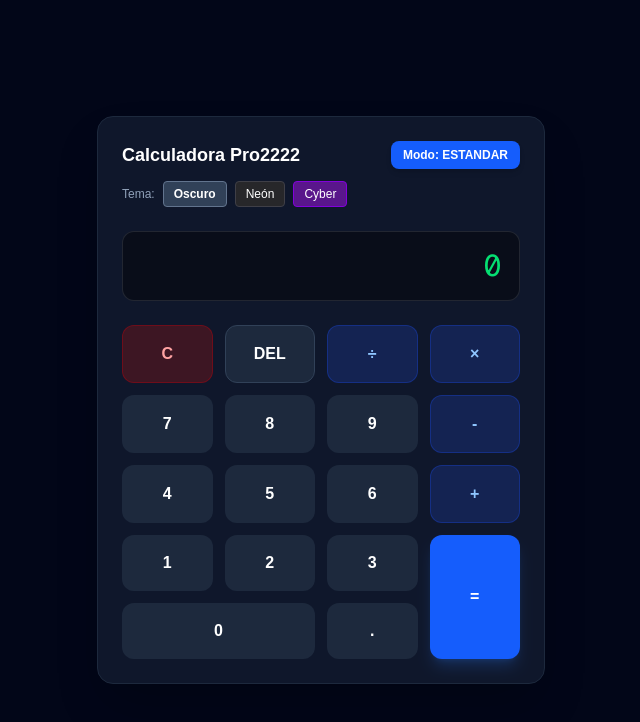
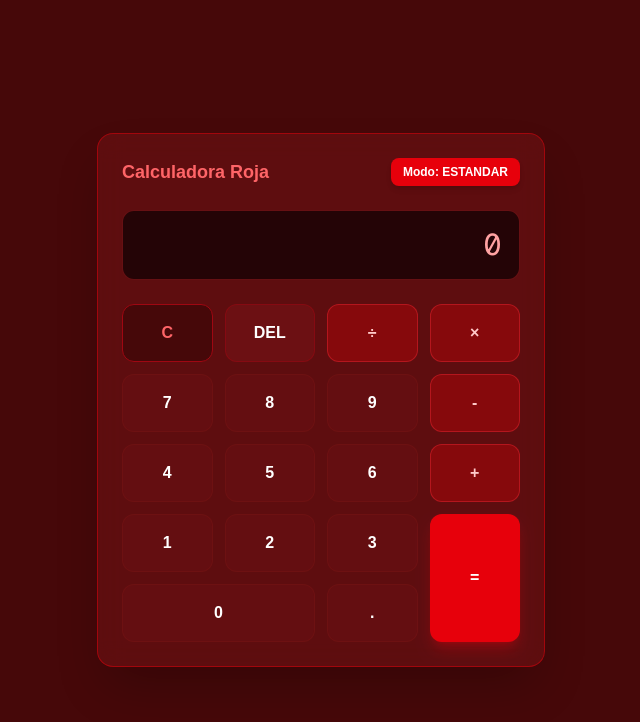
Before and after one commit to jindermar57/calculadora, a Next.js app: page / in a window 1280 px wide. Shown: the top 722 px of the page, without its empty margins (319-959 px from the left). Built offline with nearby package versions, Linux system fonts and the light colour scheme.

Commit message:
calculadora roja

```diff
--- a/app/page.tsx
+++ b/app/page.tsx
@@ -1,13 +1,11 @@
-'use client';
+'client';
 
 import { useState } from 'react';
 
 export default function Home() {
   const [display, setDisplay] = useState('0');
-  const [modo, setModo] = useState('estandar'); // 'estandar' o 'cientifica'
-  const [tema, setTema] = useState('dark');     // 'dark', 'neon', 'cyberpunk'
+  const [modo, setModo] = useState('estandar');
 
-  // Función para manejar los clics de los botones
   const handleButtonClick = (value: string) => {
     if (value === 'C') {
       setDisplay('0');
@@ -15,7 +13,6 @@ export default function Home() {
       setDisplay(display.length > 1 ? display.slice(0, -1) : '0');
     } else if (value === '=') {
       try {
-        // Reemplazamos símbolos visuales por operadores matemáticos de JS
         let expresion = display
           .replace(/×/g, '*')
           .replace(/÷/g, '/')
@@ -25,7 +22,6 @@ export default function Home() {
           .replace(/sin\(/g, 'Math.sin(')
           .replace(/cos\(/g, 'Math.cos(')
           .replace(/tan\(/g, 'Math.tan(');
-
         const resultado = eval(expresion);
         setDisplay(String(resultado));
       } catch (error) {
@@ -40,90 +36,61 @@ export default function Home() {
     }
   };
 
-  // Estilos dinámicos según el tema seleccionado
-  themes: {
-    // Definimos clases para los temas
-  }
-  const themeStyles = {
-    dark: 'bg-slate-950 text-white border-slate-800 bg-slate-900',
-    neon: 'bg-zinc-950 text-cyan-400 border-cyan-500/30 bg-zinc-900 shadow-cyan-500/10',
-    cyberpunk: 'bg-purple-950 text-yellow-300 border-yellow-500/40 bg-purple-900',
-  }[tema];
-
   return (
-    <main className={`flex min-h-screen flex-col items-center justify-center p-4 transition-colors duration-300 ${tema === 'neon' ? 'bg-zinc-950 text-cyan-400' : tema === 'cyberpunk' ? 'bg-purple-950 text-yellow-300' : 'bg-slate-950 text-white'}`}>
-
-      <div className={`w-full max-w-md border rounded-2xl p-6 shadow-2xl transition-all ${tema === 'neon' ? 'bg-zinc-900 border-cyan-500/40' : tema === 'cyberpunk' ? 'bg-purple-900 border-yellow-500/50' : 'bg-slate-900 border-slate-800'}`}>
-
-        {/* Encabezado: Selectores de Modo y Tema */}
-        <div className="flex flex-col gap-3 mb-6">
-          <div className="flex justify-between items-center">
-            <h1 className="text-lg font-bold">Calculadora Pro2222</h1>
-
-            {/* Botón de Modo Estándar / Científica */}
-            <button
-              onClick={() => setModo(modo === 'estandar' ? 'cientifica' : 'estandar')}
-              className="text-xs bg-blue-600 hover:bg-blue-500 text-white px-3 py-1.5 rounded-lg font-semibold transition shadow-md"
-            >
-              Modo: {modo.toUpperCase()}
-            </button>
-          </div>
-
-          {/* Botón Selector de Colores (Temas) */}
-          <div className="flex gap-2 items-center text-xs">
-            <span className="text-slate-400 font-medium">Tema:</span>
-            <button onClick={() => setTema('dark')} className={`px-2.5 py-1 rounded border transition ${tema === 'dark' ? 'bg-slate-700 border-slate-500 font-bold' : 'bg-slate-800 border-slate-700'}`}>Oscuro</button>
-            <button onClick={() => setTema('neon')} className={`px-2.5 py-1 rounded border transition ${tema === 'neon' ? 'bg-cyan-900 border-cyan-400 font-bold text-cyan-200' : 'bg-zinc-800 border-zinc-700'}`}>Neón</button>
-            <button onClick={() => setTema('cyberpunk')} className={`px-2.5 py-1 rounded border transition ${tema === 'cyberpunk' ? 'bg-purple-800 border-yellow-400 font-bold text-yellow-200' : 'bg-purple-900 border-purple-700'}`}>Cyber</button>
-          </div>
+    <main className="flex min-h-screen flex-col items-center justify-center bg-red-950 text-white p-4">
+      <div className="w-full max-w-md bg-red-900/40 border border-red-600/50 rounded-2xl p-6 shadow-2xl backdrop-blur-md">
+        <div className="flex justify-between items-center mb-6">
+          <h1 className="text-lg font-bold text-red-400">Calculadora Roja</h1>
+          <button
+            onClick={() => setModo(modo === 'estandar' ? 'cientifica' : 'estandar')}
+            className="text-xs bg-red-600 hover:bg-red-500 text-white px-3 py-1.5 rounded-lg font-semibold transition shadow-md"
+          >
+            Modo: {modo.toUpperCase()}
+          </button>
         </div>
 
-        {/* Pantalla de la Calculadora */}
-        <div className="bg-black/40 border border-white/10 rounded-xl p-4 text-right text-3xl font-mono tracking-wider mb-6 text-green-400 overflow-x-auto min-h-[70px] flex items-center justify-end">
+        <div className="bg-black/60 border border-red-500/30 rounded-xl p-4 text-right text-3xl font-mono tracking-wider mb-6 text-red-300 overflow-x-auto min-h-[70px] flex items-center justify-end">
           {display}
         </div>
 
-        {/* Panel de Botones Científicos (Se muestra solo si el modo es 'cientifica') */}
         {modo === 'cientifica' && (
-          <div className="grid grid-cols-5 gap-2 mb-3 bg-white/5 p-2 rounded-xl border border-white/10 animate-fadeIn">
-            <button onClick={() => handleButtonClick('sin(')} className="bg-amber-900/40 hover:bg-amber-900/60 text-amber-300 text-xs font-semibold py-2.5 rounded-lg transition border border-amber-800/40">sin</button>
-            <button onClick={() => handleButtonClick('cos(')} className="bg-amber-900/40 hover:bg-amber-900/60 text-amber-300 text-xs font-semibold py-2.5 rounded-lg transition border border-amber-800/40">cos</button>
-            <button onClick={() => handleButtonClick('tan(')} className="bg-amber-900/40 hover:bg-amber-900/60 text-amber-300 text-xs font-semibold py-2.5 rounded-lg transition border border-amber-800/40">tan</button>
-            <button onClick={() => handleButtonClick('√(')} className="bg-amber-900/40 hover:bg-amber-900/60 text-amber-300 text-xs font-semibold py-2.5 rounded-lg transition border border-amber-800/40">√</button>
-            <button onClick={() => handleButtonClick('^')} className="bg-amber-900/40 hover:bg-amber-900/60 text-amber-300 text-xs font-semibold py-2.5 rounded-lg transition border border-amber-800/40">x^y</button>
-            <button onClick={() => handleButtonClick('π')} className="bg-amber-900/40 hover:bg-amber-900/60 text-amber-300 text-xs font-semibold py-2.5 rounded-lg transition border border-amber-800/40">π</button>
-            <button onClick={() => handleButtonClick('e')} className="bg-amber-900/40 hover:bg-amber-900/60 text-amber-300 text-xs font-semibold py-2.5 rounded-lg transition border border-amber-800/40">e</button>
-            <button onClick={() => handleButtonClick('(')} className="bg-amber-900/40 hover:bg-amber-900/60 text-amber-300 text-xs font-semibold py-2.5 rounded-lg transition border border-amber-800/40">(</button>
-            <button onClick={() => handleButtonClick(')')} className="bg-amber-900/40 hover:bg-amber-900/60 text-amber-300 text-xs font-semibold py-2.5 rounded-lg transition border border-amber-800/40">)</button>
+          <div className="grid grid-cols-5 gap-2 mb-3 bg-red-950/40 p-2 rounded-xl border border-red-500/20">
+            <button onClick={() => handleButtonClick('sin(')} className="bg-red-900/60 hover:bg-red-800 text-red-200 text-xs font-semibold py-2.5 rounded-lg transition border border-red-700">sin</button>
+            <button onClick={() => handleButtonClick('cos(')} className="bg-red-900/60 hover:bg-red-800 text-red-200 text-xs font-semibold py-2.5 rounded-lg transition border border-red-700">cos</button>
+            <button onClick={() => handleButtonClick('tan(')} className="bg-red-900/60 hover:bg-red-800 text-red-200 text-xs font-semibold py-2.5 rounded-lg transition border border-red-700">tan</button>
+            <button onClick={() => handleButtonClick('√(')} className="bg-red-900/60 hover:bg-red-800 text-red-200 text-xs font-semibold py-2.5 rounded-lg transition border border-red-700">√</button>
+            <button onClick={() => handleButtonClick('^')} className="bg-red-900/60 hover:bg-red-800 text-red-200 text-xs font-semibold py-2.5 rounded-lg transition border border-red-700">x^y</button>
+            <button onClick={() => handleButtonClick('π')} className="bg-red-900/60 hover:bg-red-800 text-red-200 text-xs font-semibold py-2.5 rounded-lg transition border border-red-700">π</button>
+            <button onClick={() => handleButtonClick('e')} className="bg-red-900/60 hover:bg-red-800 text-red-200 text-xs font-semibold py-2.5 rounded-lg transition border border-red-700">e</button>
+            <button onClick={() => handleButtonClick('(')} className="bg-red-900/60 hover:bg-red-800 text-red-200 text-xs font-semibold py-2.5 rounded-lg transition border border-red-700">(</button>
+            <button onClick={() => handleButtonClick(')')} className="bg-red-900/60 hover:bg-red-800 text-red-200 text-xs font-semibold py-2.5 rounded-lg transition border border-red-700">)</button>
           </div>
         )}
 
-        {/* Teclado Estándar */}
         <div className="grid grid-cols-4 gap-3">
-          <button onClick={() => handleButtonClick('C')} className="bg-red-900/40 hover:bg-red-900/60 text-red-300 font-semibold p-4 rounded-xl transition border border-red-800/50">C</button>
-          <button onClick={() => handleButtonClick('DEL')} className="bg-slate-800 hover:bg-slate-700 font-semibold p-4 rounded-xl transition border border-slate-700">DEL</button>
-          <button onClick={() => handleButtonClick('÷')} className="bg-blue-900/40 hover:bg-blue-900/60 text-blue-300 font-semibold p-4 rounded-xl transition border border-blue-800/50">÷</button>
-          <button onClick={() => handleButtonClick('×')} className="bg-blue-900/40 hover:bg-blue-900/60 text-blue-300 font-semibold p-4 rounded-xl transition border border-blue-800/50">×</button>
+          <button onClick={() => handleButtonClick('C')} className="bg-red-950 hover:bg-red-900 text-red-400 font-semibold p-4 rounded-xl transition border border-red-800">C</button>
+          <button onClick={() => handleButtonClick('DEL')} className="bg-red-900/40 hover:bg-red-900/70 font-semibold p-4 rounded-xl transition border border-red-800/50">DEL</button>
+          <button onClick={() => handleButtonClick('÷')} className="bg-red-600/30 hover:bg-red-600/50 text-red-200 font-semibold p-4 rounded-xl transition border border-red-500/40">÷</button>
+          <button onClick={() => handleButtonClick('×')} className="bg-red-600/30 hover:bg-red-600/50 text-red-200 font-semibold p-4 rounded-xl transition border border-red-500/40">×</button>
 
-          <button onClick={() => handleButtonClick('7')} className="bg-slate-800 hover:bg-slate-700 p-4 rounded-xl font-semibold transition">7</button>
-          <button onClick={() => handleButtonClick('8')} className="bg-slate-800 hover:bg-slate-700 p-4 rounded-xl font-semibold transition">8</button>
-          <button onClick={() => handleButtonClick('9')} className="bg-slate-800 hover:bg-slate-700 p-4 rounded-xl font-semibold transition">9</button>
-          <button onClick={() => handleButtonClick('-')} className="bg-blue-900/40 hover:bg-blue-900/60 text-blue-300 font-semibold p-4 rounded-xl transition border border-blue-800/50">-</button>
+          <button onClick={() => handleButtonClick('7')} className="bg-red-900/20 hover:bg-red-900/40 p-4 rounded-xl font-semibold transition border border-red-900/30">7</button>
+          <button onClick={() => handleButtonClick('8')} className="bg-red-900/20 hover:bg-red-900/40 p-4 rounded-xl font-semibold transition border border-red-900/30">8</button>
+          <button onClick={() => handleButtonClick('9')} className="bg-red-900/20 hover:bg-red-900/40 p-4 rounded-xl font-semibold transition border border-red-900/30">9</button>
+          <button onClick={() => handleButtonClick('-')} className="bg-red-600/30 hover:bg-red-600/50 text-red-200 font-semibold p-4 rounded-xl transition border border-red-500/40">-</button>
 
-          <button onClick={() => handleButtonClick('4')} className="bg-slate-800 hover:bg-slate-700 p-4 rounded-xl font-semibold transition">4</button>
-          <button onClick={() => handleButtonClick('5')} className="bg-slate-800 hover:bg-slate-700 p-4 rounded-xl font-semibold transition">5</button>
-          <button onClick={() => handleButtonClick('6')} className="bg-slate-800 hover:bg-slate-700 p-4 rounded-xl font-semibold transition">6</button>
-          <button onClick={() => handleButtonClick('+')} className="bg-blue-900/40 hover:bg-blue-900/60 text-blue-300 font-semibold p-4 rounded-xl transition border border-blue-800/50">+</button>
+          <button onClick={() => handleButtonClick('4')} className="bg-red-900/20 hover:bg-red-900/40 p-4 rounded-xl font-semibold transition border border-red-900/30">4</button>
+          <button onClick={() => handleButtonClick('5')} className="bg-red-900/20 hover:bg-red-900/40 p-4 rounded-xl font-semibold transition border border-red-900/30">5</button>
+          <button onClick={() => handleButtonClick('6')} className="bg-red-900/20 hover:bg-red-900/40 p-4 rounded-xl font-semibold transition border border-red-900/30">6</button>
+          <button onClick={() => handleButtonClick('+')} className="bg-red-600/30 hover:bg-red-600/50 text-red-200 font-semibold p-4 rounded-xl transition border border-red-500/40">+</button>
 
-          <button onClick={() => handleButtonClick('1')} className="bg-slate-800 hover:bg-slate-700 p-4 rounded-xl font-semibold transition">1</button>
-          <button onClick={() => handleButtonClick('2')} className="bg-slate-800 hover:bg-slate-700 p-4 rounded-xl font-semibold transition">2</button>
-          <button onClick={() => handleButtonClick('3')} className="bg-slate-800 hover:bg-slate-700 p-4 rounded-xl font-semibold transition">3</button>
-          <button onClick={() => handleButtonClick('=')} className="bg-blue-600 hover:bg-blue-500 text-white font-bold p-4 rounded-xl transition row-span-2 flex items-center justify-center shadow-lg shadow-blue-500/20">=</button>
+          <button onClick={() => handleButtonClick('1')} className="bg-red-900/20 hover:bg-red-900/40 p-4 rounded-xl font-semibold transition border border-red-900/30">1</button>
+          <button onClick={() => handleButtonClick('2')} className="bg-red-900/20 hover:bg-red-900/40 p-4 rounded-xl font-semibold transition border border-red-900/30">2</button>
+          <button onClick={() => handleButtonClick('3')} className="bg-red-900/20 hover:bg-red-900/40 p-4 rounded-xl font-semibold transition border border-red-900/30">3</button>
+          <button onClick={() => handleButtonClick('=')} className="bg-red-600 hover:bg-red-500 text-white font-bold p-4 rounded-xl transition row-span-2 flex items-center justify-center shadow-lg shadow-red-600/30">=</button>
 
-          <button onClick={() => handleButtonClick('0')} className="bg-slate-800 hover:bg-slate-700 p-4 rounded-xl font-semibold transition col-span-2">0</button>
-          <button onClick={() => handleButtonClick('.')} className="bg-slate-800 hover:bg-slate-700 p-4 rounded-xl font-semibold transition">.</button>
+          <button onClick={() => handleButtonClick('0')} className="bg-red-900/20 hover:bg-red-900/40 p-4 rounded-xl font-semibold transition col-span-2 border border-red-900/30">0</button>
+          <button onClick={() => handleButtonClick('.')} className="bg-red-900/20 hover:bg-red-900/40 p-4 rounded-xl font-semibold transition border border-red-900/30">.</button>
         </div>
-
       </div>
     </main>
   );
```
